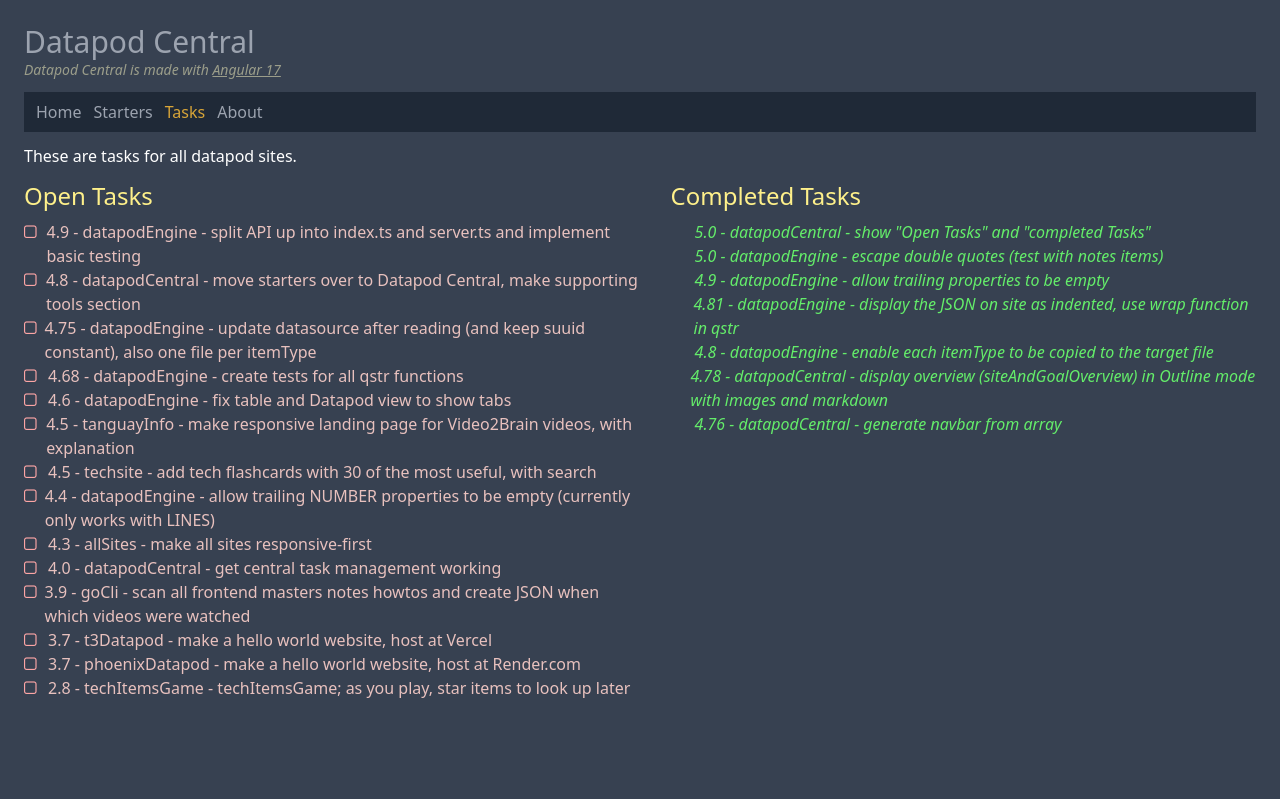
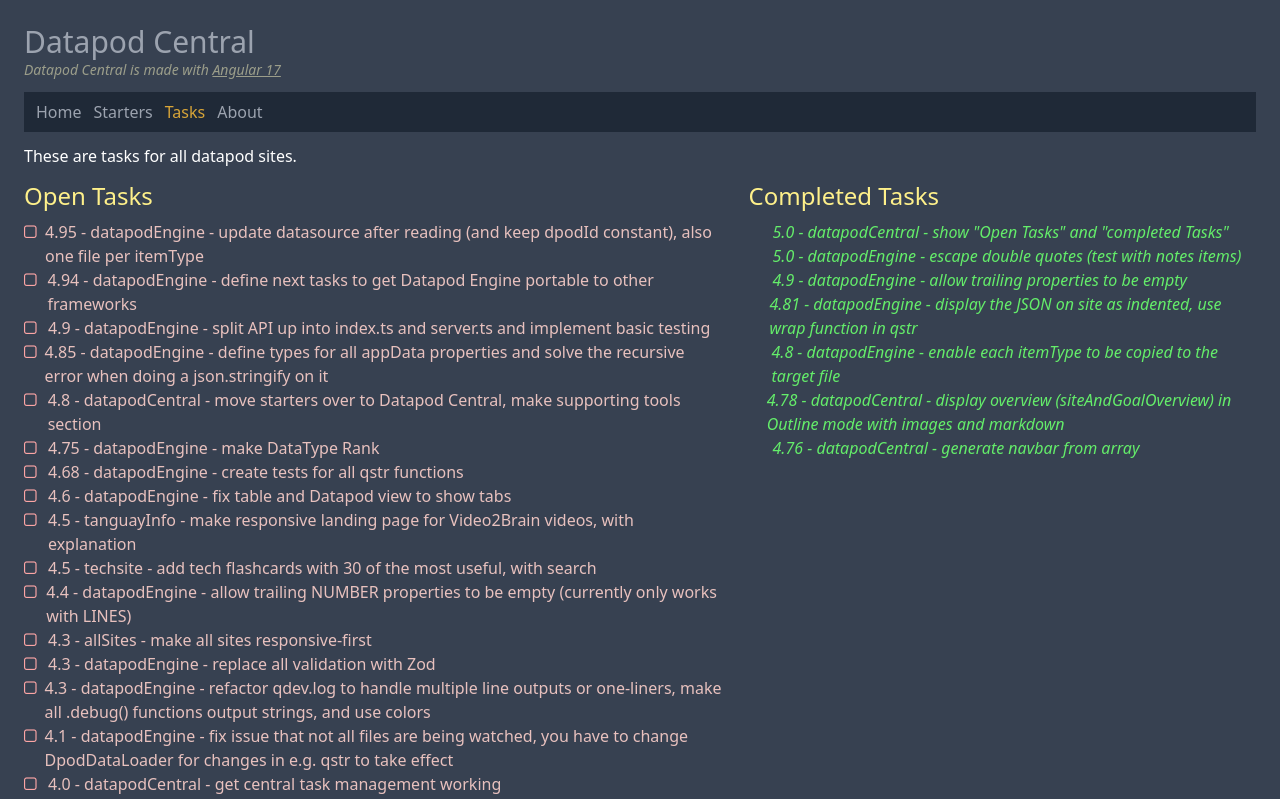
Before and after one commit to edwardtanguay/datapod-tanguay-eu, an Angular app: page /tasks in a window 1280 px wide. Shown: the top 799 px of the page. Built offline with nearby package versions, Linux system fonts and the light colour scheme.

Commit message:
with dpodId

```diff
--- a/src/app/tasks/tasks.component.html
+++ b/src/app/tasks/tasks.component.html
@@ -2,7 +2,7 @@
 <section class="text-gray-300 flex flex-col md:flex-row gap-6">
 	<section>
 		<h2 class="text-yellow-200 text-2xl mb-2">Open Tasks</h2>
-		@for (task of openTasks; track task.suuid) {
+		@for (task of openTasks; track task.dpodId) {
 		<div class="flex gap-2">
 			<div class="w-[1rem]">
 				<i
@@ -29,7 +29,7 @@
 	</section>
 	<section>
 		<h2 class="text-yellow-200 text-2xl mb-2">Completed Tasks</h2>
-		@for (task of completedTasks; track task.suuid) {
+		@for (task of completedTasks; track task.dpodId) {
 		<div class="flex gap-2">
 			<div class="w-[1rem]">
 				<i
--- a/src/data/tasks.json
+++ b/src/data/tasks.json
@@ -1,134 +1,198 @@
 [
 	{
-		"suuid": "v0Eo8v",
+		"dpodId": "8knhAm",
 		"project": "datapodEngine",
-		"title": "update datasource after reading (and keep suuid constant), also one file per itemType",
-		"description": "nn",
+		"title": "make DataType Rank",
+		"description": "",
 		"rank": "4.75",
 		"status": "todo"
 	},
 	{
-		"suuid": "sGuTcI",
+		"dpodId": "5cdkmy",
+		"project": "datapodEngine",
+		"title": "update datasource after reading (and keep dpodId constant), also one file per itemType",
+		"description": "",
+		"rank": "4.95",
+		"status": "todo"
+	},
+	{
+		"dpodId": "aBcLp0",
+		"project": "datapodEngine",
+		"title": "define types for all appData properties and solve the recursive error when doing a json.stringify on it ",
+		"description": "",
+		"rank": "4.85",
+		"status": "todo"
+	},
+	{
+		"dpodId": "k4awrz",
+		"project": "datapodEngine",
+		"title": "refactor qdev.log to handle multiple line outputs or one-liners, make all .debug() functions output strings, and use colors",
+		"description": "",
+		"rank": "4.3",
+		"status": "todo"
+	},
+	{
+		"dpodId": "02g40p",
+		"project": "datapodEngine",
+		"title": "define next tasks to get Datapod Engine portable to other frameworks",
+		"description": "",
+		"rank": "4.94",
+		"status": "todo"
+	},
+	{
+		"dpodId": "2kwV1J",
 		"project": "datapodEngine",
 		"title": "escape double quotes (test with notes items)",
-		"description": "nn",
+		"description": "",
 		"rank": "5.0",
 		"status": "completed"
 	},
 	{
-		"suuid": "RuOGZ9",
+		"dpodId": "7aw2HG",
+		"project": "datapodEngine",
+		"title": "in DpodDataLoader, define types for all any types, e.g. dpodItemGroups",
+		"description": "",
+		"rank": "4.0",
+		"status": "todo"
+	},
+	{
+		"dpodId": "TroRfZ",
+		"project": "datapodEngine",
+		"title": "replace all validation with Zod",
+		"description": "",
+		"rank": "4.3",
+		"status": "todo"
+	},
+	{
+		"dpodId": "7HYz8T",
 		"project": "datapodEngine",
 		"title": "enable each itemType to be copied to the target file",
-		"description": "nn",
+		"description": "",
 		"rank": "4.8",
 		"status": "completed"
 	},
 	{
-		"suuid": "S97BxN",
+		"dpodId": "cgL9eg",
 		"project": "datapodEngine",
 		"title": "create tests for all qstr functions",
-		"description": "nn",
+		"description": "",
 		"rank": "4.68",
 		"status": "todo"
 	},
 	{
-		"suuid": "WAtsxS",
+		"dpodId": "AYzvnx",
 		"project": "datapodEngine",
 		"title": "display the JSON on site as indented, use wrap function in qstr",
-		"description": "nn",
+		"description": "",
 		"rank": "4.81",
 		"status": "completed"
 	},
 	{
-		"suuid": "VSPSB1",
+		"dpodId": "NIRAdo",
 		"project": "datapodEngine",
 		"title": "allow trailing properties to be empty",
-		"description": "nn",
+		"description": "",
 		"rank": "4.9",
 		"status": "completed"
 	},
 	{
-		"suuid": "skq5b5",
+		"dpodId": "IB5wLq",
 		"project": "datapodEngine",
 		"title": "split API up into index.ts and server.ts and implement basic testing",
-		"description": "nn",
+		"description": "",
 		"rank": "4.9",
 		"status": "todo"
 	},
 	{
-		"suuid": "x2dY3v",
+		"dpodId": "aDgXIi",
 		"project": "datapodEngine",
 		"title": "allow trailing NUMBER properties to be empty (currently only works with LINES)",
-		"description": "nn",
+		"description": "",
 		"rank": "4.4",
 		"status": "todo"
 	},
 	{
-		"suuid": "IJjQHR",
+		"dpodId": "A2IXUX",
+		"project": "datapodEngine",
+		"title": "fix issue that not all files are being watched, you have to change DpodDataLoader for changes in e.g. qstr to take effect",
+		"description": "",
+		"rank": "4.1",
+		"status": "todo"
+	},
+	{
+		"dpodId": "DkCpLT",
 		"project": "datapodEngine",
 		"title": "fix table and Datapod view to show tabs",
-		"description": "nn",
+		"description": "",
 		"rank": "4.6",
 		"status": "todo"
 	},
 	{
-		"suuid": "A1SgCf",
+		"dpodId": "HVQjVX",
+		"project": "datapodEngine",
+		"title": "copy over the documentation from the old Node/Express datapod",
+		"description": "",
+		"rank": "3.5",
+		"status": "todo"
+	},
+	{
+		"dpodId": "0ES0CK",
 		"project": "datapodCentral",
 		"title": "display overview (siteAndGoalOverview) in Outline mode with images and markdown",
-		"description": "nn",
+		"description": "",
 		"rank": "4.78",
 		"status": "completed"
 	},
 	{
-		"suuid": "NCdKuF",
+		"dpodId": "Msyuxa",
 		"project": "datapodCentral",
 		"title": "show \"Open Tasks\" and \"completed Tasks\"",
-		"description": "nn",
+		"description": "",
 		"rank": "5.0",
 		"status": "completed"
 	},
 	{
-		"suuid": "uTXS9o",
+		"dpodId": "XNoJGB",
 		"project": "datapodCentral",
 		"title": "get central task management working",
-		"description": "nn",
+		"description": "",
 		"rank": "4.0",
 		"status": "todo"
 	},
 	{
-		"suuid": "tmgpt3",
+		"dpodId": "wRUlL5",
 		"project": "datapodCentral",
 		"title": "generate navbar from array",
-		"description": "nn",
+		"description": "",
 		"rank": "4.76",
 		"status": "completed"
 	},
 	{
-		"suuid": "WAwqum",
+		"dpodId": "PNoXNC",
 		"project": "datapodCentral",
 		"title": "move starters over to Datapod Central, make supporting tools section",
-		"description": "nn",
+		"description": "",
 		"rank": "4.8",
 		"status": "todo"
 	},
 	{
-		"suuid": "f6OZ47",
+		"dpodId": "2V3Oh9",
 		"project": "goCli",
 		"title": "scan all frontend masters notes howtos and create JSON when which videos were watched",
-		"description": "nn",
+		"description": "",
 		"rank": "3.9",
 		"status": "todo"
 	},
 	{
-		"suuid": "eLy36S",
+		"dpodId": "81Bbvr",
 		"project": "phoenixDatapod",
 		"title": "make a hello world website, host at Render.com",
-		"description": "nn",
+		"description": "",
 		"rank": "3.7",
 		"status": "todo"
 	},
 	{
-		"suuid": "4jieZ4",
+		"dpodId": "VoIa9e",
 		"project": "t3Datapod",
 		"title": "make a hello world website, host at Vercel",
 		"description": "- see: https://create.t3.gg/en/deployment/vercel",
@@ -136,34 +200,34 @@
 		"status": "todo"
 	},
 	{
-		"suuid": "s5mMmx",
+		"dpodId": "vFclV0",
 		"project": "techItemsGame",
 		"title": "techItemsGame; as you play, star items to look up later",
-		"description": "nn",
+		"description": "",
 		"rank": "2.8",
 		"status": "todo"
 	},
 	{
-		"suuid": "uXA1lE",
+		"dpodId": "7o9ILC",
 		"project": "techsite",
 		"title": "add tech flashcards with 30 of the most useful, with search",
-		"description": "nn",
+		"description": "",
 		"rank": "4.5",
 		"status": "todo"
 	},
 	{
-		"suuid": "CzFiZf",
+		"dpodId": "llBmOr",
 		"project": "allSites",
 		"title": "make all sites responsive-first",
-		"description": "nn",
+		"description": "",
 		"rank": "4.3",
 		"status": "todo"
 	},
 	{
-		"suuid": "Q9ii7I",
+		"dpodId": "IHKITt",
 		"project": "tanguayInfo",
 		"title": "make responsive landing page for Video2Brain videos, with explanation",
-		"description": "nn",
+		"description": "",
 		"rank": "4.5",
 		"status": "todo"
 	}
```
Also changed, not shown: src/data/centralDatapodSiteBlocks.json (+1 -1 lines).
